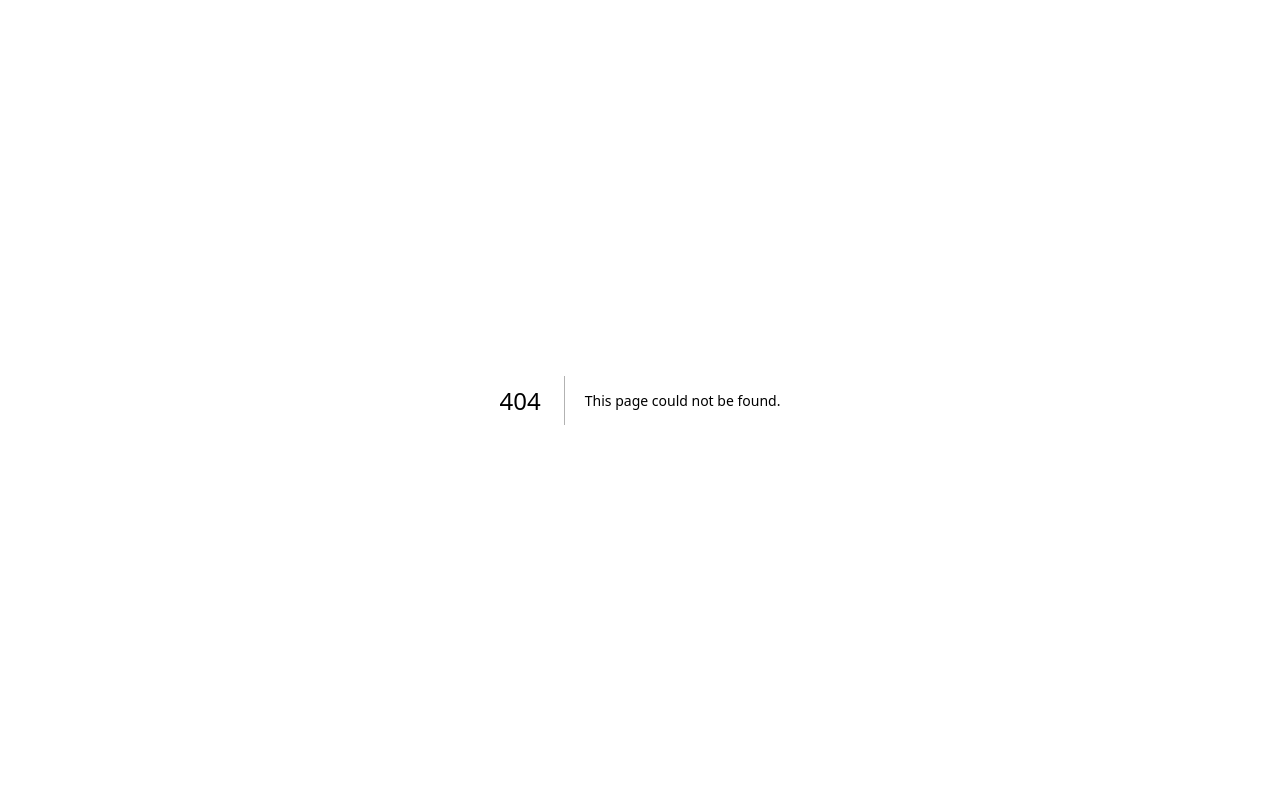
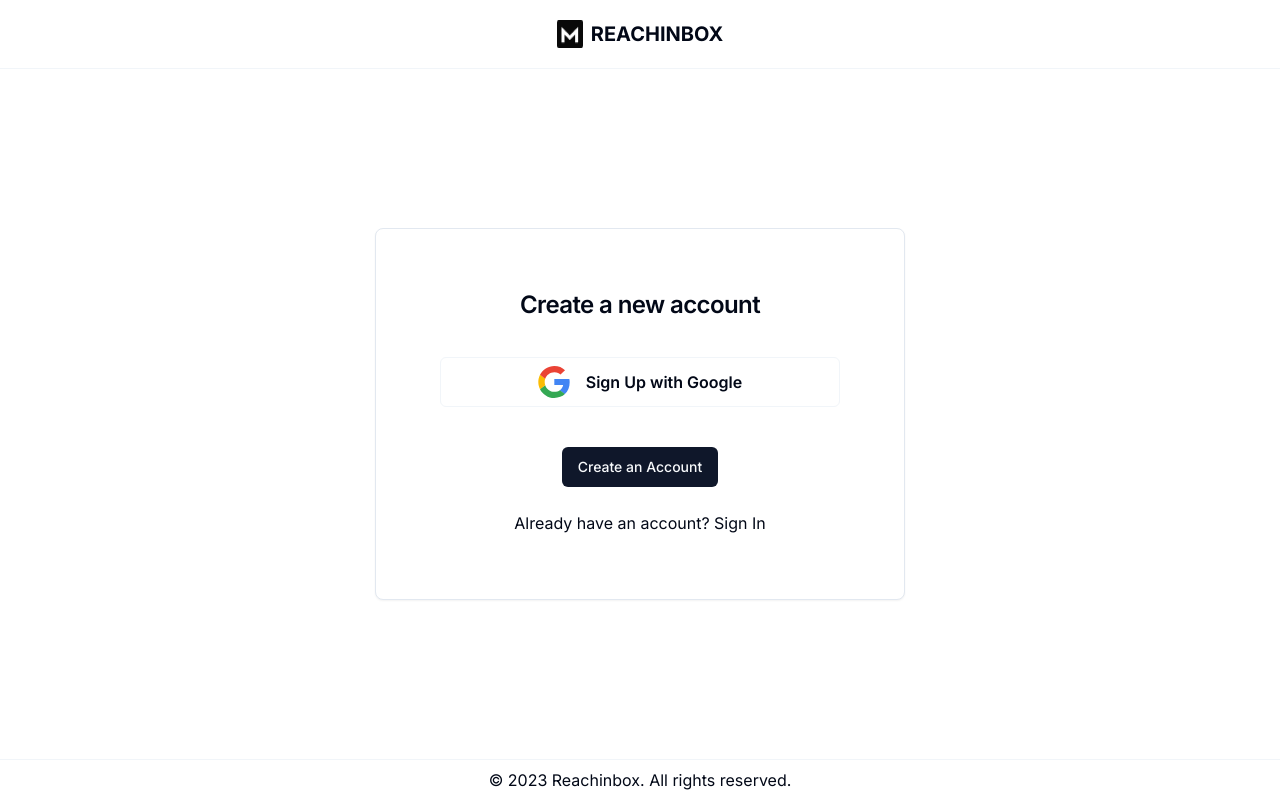
Before and after one commit to dev-subhadeep/mailassure, a Next.js app: page /account/signup in a window 1280 px wide. Before the commit this address had no page. Built offline with nearby package versions, Linux system fonts and the light colour scheme.

Commit message:
feat: Sing Up page

```diff
--- /dev/null
+++ b/src/app/account/signup/page.tsx
@@ -0,0 +1,8 @@
+import SignUpCard from "@/components/SignUpCard"
+import React from "react"
+
+const SignUpPage = () => {
+  return <SignUpCard />
+}
+
+export default SignUpPage
--- /dev/null
+++ b/src/components/Icons/GoogleIconColored.tsx
@@ -0,0 +1,36 @@
+import React from "react"
+
+const GoogleIconColored = () => {
+  return (
+    <svg
+      xmlns="http://www.w3.org/2000/svg"
+      height="32"
+      width="32"
+      viewBox="0 0 326667 333333"
+      shapeRendering="geometricPrecision"
+      textRendering="geometricPrecision"
+      imageRendering="optimizeQuality"
+      fillRule="evenodd"
+      clipRule="evenodd"
+    >
+      <path
+        d="M326667 170370c0-13704-1112-23704-3518-34074H166667v61851h91851c-1851 15371-11851 38519-34074 54074l-311 2071 49476 38329 3428 342c31481-29074 49630-71852 49630-122593m0 0z"
+        fill="#4285f4"
+      />
+      <path
+        d="M166667 333333c44999 0 82776-14815 110370-40370l-52593-40742c-14074 9815-32963 16667-57777 16667-44074 0-81481-29073-94816-69258l-1954 166-51447 39815-673 1870c27407 54444 83704 91852 148890 91852z"
+        fill="#34a853"
+      />
+      <path
+        d="M71851 199630c-3518-10370-5555-21482-5555-32963 0-11482 2036-22593 5370-32963l-93-2209-52091-40455-1704 811C6482 114444 1 139814 1 166666s6482 52221 17777 74814l54074-41851m0 0z"
+        fill="#fbbc04"
+      />
+      <path
+        d="M166667 64444c31296 0 52406 13519 64444 24816l47037-45926C249260 16482 211666 1 166667 1 101481 1 45185 37408 17777 91852l53889 41853c13520-40185 50927-69260 95001-69260m0 0z"
+        fill="#ea4335"
+      />
+    </svg>
+  )
+}
+
+export default GoogleIconColored
--- /dev/null
+++ b/src/components/SignUpCard/SignUpWithGoogleButton.tsx
@@ -0,0 +1,17 @@
+import Link from "next/link"
+import React from "react"
+import GoogleIconColored from "../Icons/GoogleIconColored"
+
+const SignUpWithGoogleButton = () => {
+  return (
+    <Link
+      href={`https://hiring.reachinbox.xyz/api/v1/auth/google-login?redirect_to=${process.env.DOMAIN}}`}
+      className="min-w-[400px] border border-slate-100 py-2 flex justify-center items-center gap-4 rounded-md"
+    >
+      <GoogleIconColored />
+      <span className="font-semibold">Sign Up with Google</span>
+    </Link>
+  )
+}
+
+export default SignUpWithGoogleButton
--- /dev/null
+++ b/src/components/SignUpCard/index.tsx
@@ -0,0 +1,37 @@
+import React from "react"
+import {
+  Card,
+  CardContent,
+  CardDescription,
+  CardFooter,
+  CardHeader,
+  CardTitle,
+} from "@/components/ui/card"
+import Link from "next/link"
+import SignUpWithGoogleButton from "./SignUpWithGoogleButton"
+import { Button } from "../ui/button"
+
+const SignUpCard = () => {
+  return (
+    <Card className="p-10">
+      <CardHeader>
+        <CardTitle className="text-center">Create a new account</CardTitle>
+      </CardHeader>
+      <CardContent>
+        <div className="my-4">
+          <SignUpWithGoogleButton />
+        </div>
+        <div className="flex justify-center mt-10">
+          <Button>Create an Account</Button>
+        </div>
+      </CardContent>
+      <CardFooter className="flex justify-center items-center">
+        <p>
+          Already have an account? <Link href={"/account/login"}>Sign In</Link>
+        </p>
+      </CardFooter>
+    </Card>
+  )
+}
+
+export default SignUpCard
--- /dev/null
+++ b/src/components/ui/card.tsx
@@ -0,0 +1,79 @@
+import * as React from "react"
+
+import { cn } from "@/lib/utils"
+
+const Card = React.forwardRef<
+  HTMLDivElement,
+  React.HTMLAttributes<HTMLDivElement>
+>(({ className, ...props }, ref) => (
+  <div
+    ref={ref}
+    className={cn(
+      "rounded-lg border bg-card text-card-foreground shadow-sm",
+      className
+    )}
+    {...props}
+  />
+))
+Card.displayName = "Card"
+
+const CardHeader = React.forwardRef<
+  HTMLDivElement,
+  React.HTMLAttributes<HTMLDivElement>
+>(({ className, ...props }, ref) => (
+  <div
+    ref={ref}
+    className={cn("flex flex-col space-y-1.5 p-6", className)}
+    {...props}
+  />
+))
+CardHeader.displayName = "CardHeader"
+
+const CardTitle = React.forwardRef<
+  HTMLParagraphElement,
+  React.HTMLAttributes<HTMLHeadingElement>
+>(({ className, ...props }, ref) => (
+  <h3
+    ref={ref}
+    className={cn(
+      "text-2xl font-semibold leading-none tracking-tight",
+      className
+    )}
+    {...props}
+  />
+))
+CardTitle.displayName = "CardTitle"
+
+const CardDescription = React.forwardRef<
+  HTMLParagraphElement,
+  React.HTMLAttributes<HTMLParagraphElement>
+>(({ className, ...props }, ref) => (
+  <p
+    ref={ref}
+    className={cn("text-sm text-muted-foreground", className)}
+    {...props}
+  />
+))
+CardDescription.displayName = "CardDescription"
+
+const CardContent = React.forwardRef<
+  HTMLDivElement,
+  React.HTMLAttributes<HTMLDivElement>
+>(({ className, ...props }, ref) => (
+  <div ref={ref} className={cn("p-6 pt-0", className)} {...props} />
+))
+CardContent.displayName = "CardContent"
+
+const CardFooter = React.forwardRef<
+  HTMLDivElement,
+  React.HTMLAttributes<HTMLDivElement>
+>(({ className, ...props }, ref) => (
+  <div
+    ref={ref}
+    className={cn("flex items-center p-6 pt-0", className)}
+    {...props}
+  />
+))
+CardFooter.displayName = "CardFooter"
+
+export { Card, CardHeader, CardFooter, CardTitle, CardDescription, CardContent }
```
Also changed, not shown: 1 other file (tests, documents, lock files or other folders).
